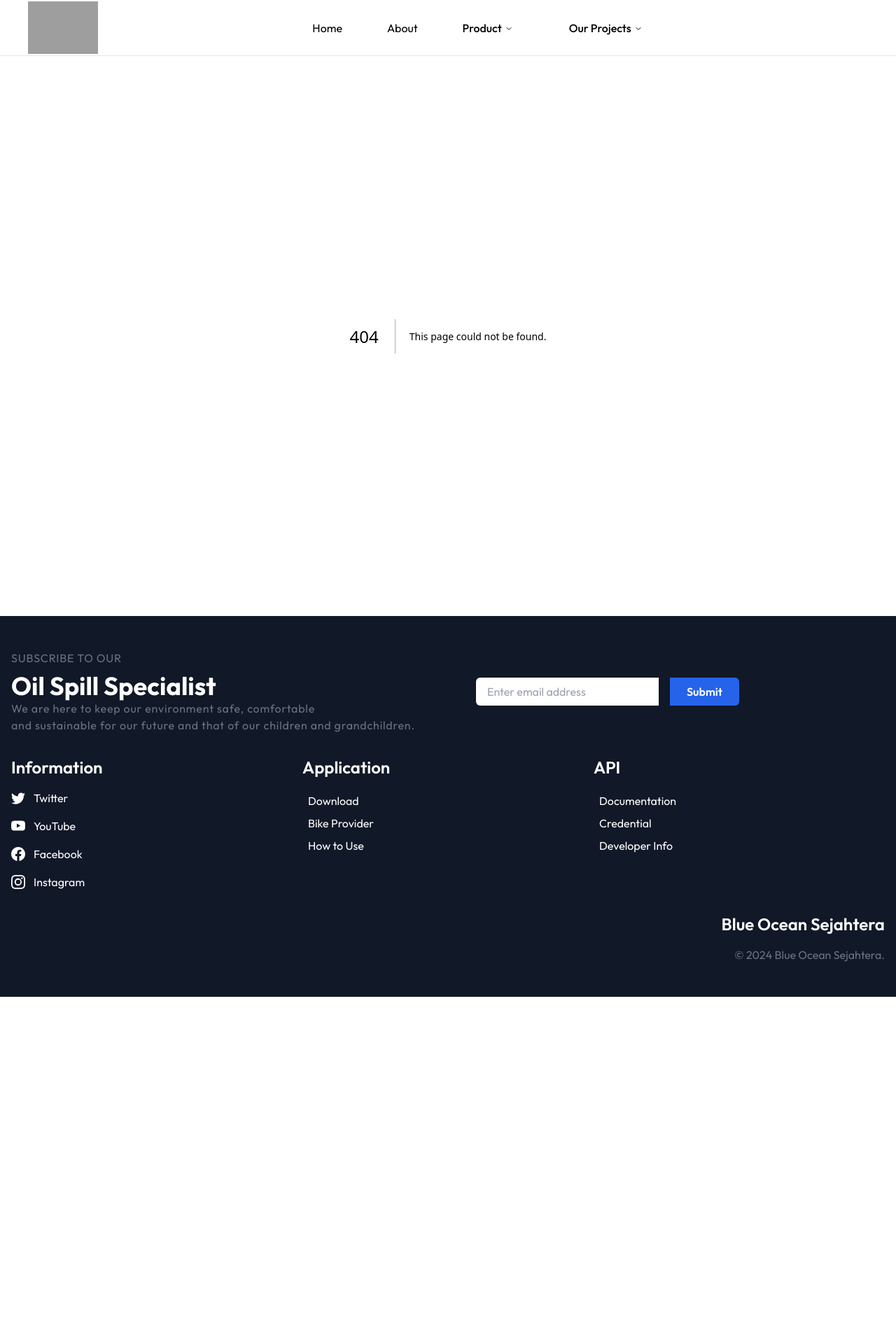
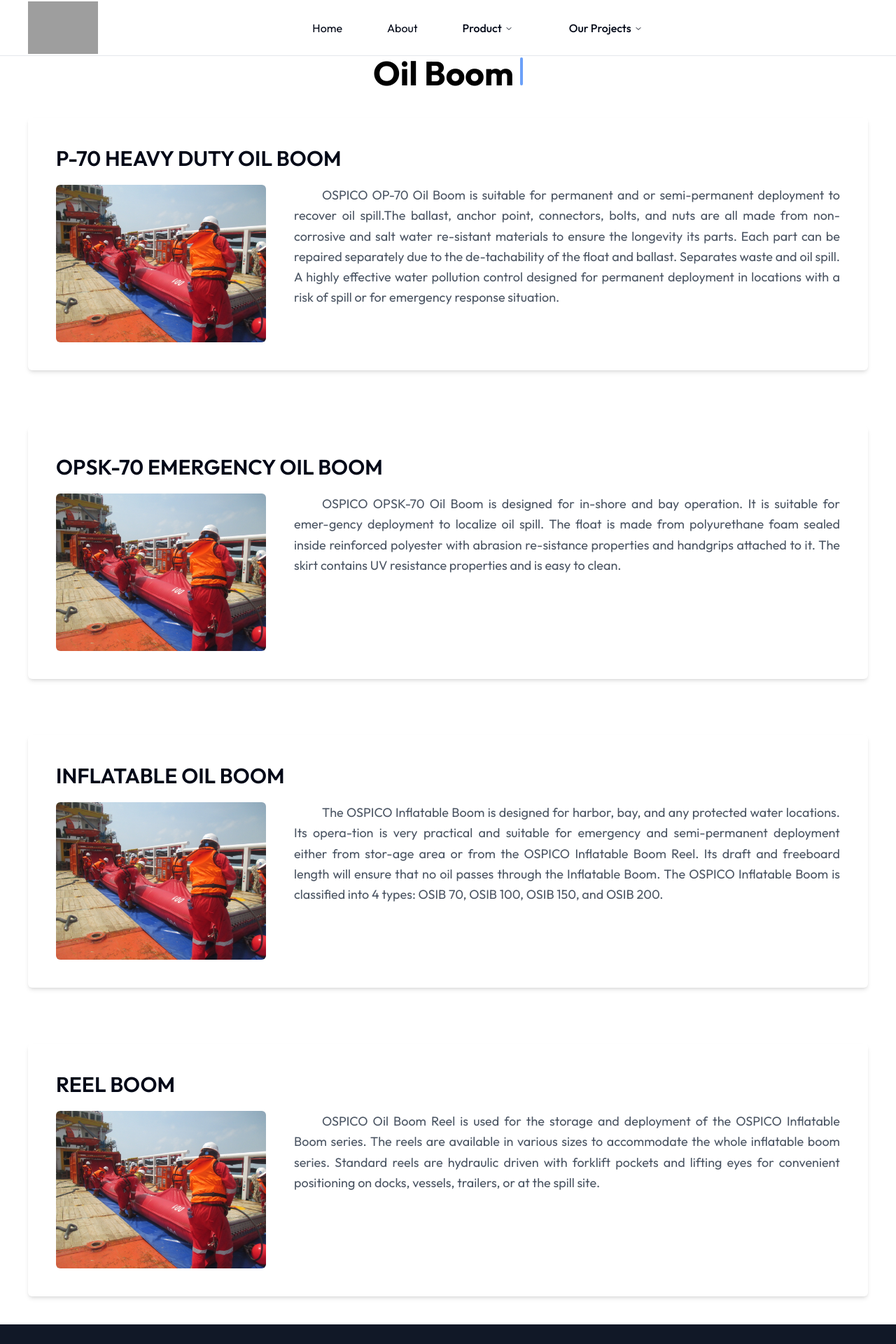
Before and after one commit to AdiYohanes/BlueOceanLandingPage, a Next.js app: page /products/oilboom in a window 1280 px wide. Before the commit this address had no page. Shown: the top 1920 px of the page at 70% size. Before the commit the page ends 1424 px from the top, so only its background shows below. Built offline with nearby package versions, Linux system fonts and the light colour scheme; grey boxes are pictures that could not be loaded.

Commit message:
OilBoom Page

```diff
--- /dev/null
+++ b/app/products/oilboom/page.tsx
@@ -0,0 +1,124 @@
+"use client";
+/* eslint-disable @next/next/no-img-element */
+import TypewriterEffect from "@/components/Home/typing";
+import Card from "@/components/ui/Card";
+import Image from "next/image";
+import React from "react";
+
+// Define constant for the image source
+const imageSource = "/images/OilBoom/";
+
+const OilBoom: React.FC = () => {
+  return (
+    <div className="flex flex-col items-center justify-center">
+      <div>
+        <TypewriterEffect
+          words={[{ text: "Oil" }, { text: "Boom" }]}
+          className="my-custom-class"
+          cursorClassName="my-cursor-class"
+          animationDuration={0.3}
+          animationDelay={0.2}
+        />
+      </div>
+
+      <div className="flex flex-col m-10 p-10 shadow-md rounded-md gap-5 w-auto h-auto">
+        <h2>
+          <span className="text-3xl font-semibold">
+            P-70 HEAVY DUTY OIL BOOM
+          </span>
+        </h2>
+        <div className="flex gap-10">
+          <Image
+            src="/images/oilspill.jpg"
+            alt="oilboom"
+            width={300}
+            height={300}
+            className="rounded-md"
+          />
+          <p className="indent-10 text-lg leading-relaxed text-gray-600 text-justify mb-5">
+            OSPICO OP-70 Oil Boom is suitable for permanent and or
+            semi-permanent deployment to recover oil spill.The ballast, anchor
+            point, connectors, bolts, and nuts are all made from non-corrosive
+            and salt water re-sistant materials to ensure the longevity its
+            parts. Each part can be repaired separately due to the
+            de-tachability of the float and ballast. Separates waste and oil
+            spill. A highly effective water pollution control designed for
+            permanent deployment in locations with a risk of spill or for
+            emergency response situation.
+          </p>
+        </div>
+      </div>
+      <div className="flex flex-col m-10 p-10 shadow-md rounded-md gap-5 w-auto h-auto">
+        <h2>
+          <span className="text-3xl font-semibold">
+            OPSK-70 EMERGENCY OIL BOOM
+          </span>
+        </h2>
+        <div className="flex gap-10">
+          <Image
+            src="/images/oilspill.jpg"
+            alt="oilboom"
+            width={300}
+            height={300}
+            className="rounded-md"
+          />
+          <p className="indent-10 text-lg leading-relaxed text-gray-600 text-justify mb-5">
+            OSPICO OPSK-70 Oil Boom is designed for in-shore and bay operation.
+            It is suitable for emer-gency deployment to localize oil spill. The
+            float is made from polyurethane foam sealed inside reinforced
+            polyester with abrasion re-sistance properties and handgrips
+            attached to it. The skirt contains UV resistance properties and is
+            easy to clean.
+          </p>
+        </div>
+      </div>
+      <div className="flex flex-col m-10 p-10 shadow-md rounded-md gap-5 w-auto h-auto">
+        <h2>
+          <span className="text-3xl font-semibold">INFLATABLE OIL BOOM</span>
+        </h2>
+        <div className="flex gap-10">
+          <Image
+            src="/images/oilspill.jpg"
+            alt="oilboom"
+            width={300}
+            height={300}
+            className="rounded-md"
+          />
+          <p className="indent-10 text-lg leading-relaxed text-gray-600 text-justify mb-5">
+            The OSPICO Inflatable Boom is designed for harbor, bay, and any
+            protected water locations. Its opera-tion is very practical and
+            suitable for emergency and semi-permanent deployment either from
+            stor-age area or from the OSPICO Inflatable Boom Reel. Its draft and
+            freeboard length will ensure that no oil passes through the
+            Inflatable Boom. The OSPICO Inflatable Boom is classified into 4
+            types: OSIB 70, OSIB 100, OSIB 150, and OSIB 200.
+          </p>
+        </div>
+      </div>
+      <div className="flex flex-col m-10 p-10 shadow-md rounded-md gap-5 w-auto h-auto">
+        <h2>
+          <span className="text-3xl font-semibold">REEL BOOM</span>
+        </h2>
+        <div className="flex gap-10">
+          <Image
+            src="/images/oilspill.jpg"
+            alt="oilboom"
+            width={300}
+            height={300}
+            className="rounded-md"
+          />
+          <p className="indent-10 text-lg leading-relaxed text-gray-600 text-justify mb-5">
+            OSPICO Oil Boom Reel is used for the storage and deployment of the
+            OSPICO Inflatable Boom series. The reels are available in various
+            sizes to accommodate the whole inflatable boom series. Standard
+            reels are hydraulic driven with forklift pockets and lifting eyes
+            for convenient positioning on docks, vessels, trailers, or at the
+            spill site.
+          </p>
+        </div>
+      </div>
+    </div>
+  );
+};
+
+export default OilBoom;
--- a/components/Navbar/NavigationMenuBar.tsx
+++ b/components/Navbar/NavigationMenuBar.tsx
@@ -17,7 +17,7 @@
     title: "Oil Boom",
     description:
       "An oil boom is a period of large inflow of income as a result of high global oil prices or large oil production in an econom",
-    href: "/",
+    href: "/products/oilboom",
   },
   {
     title: "Skimmer",
```
Also changed, not shown: public/placeholder.svg (added).
